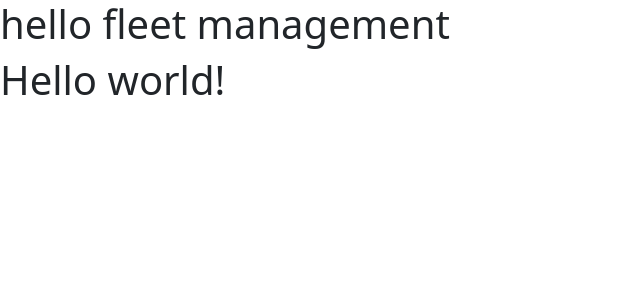
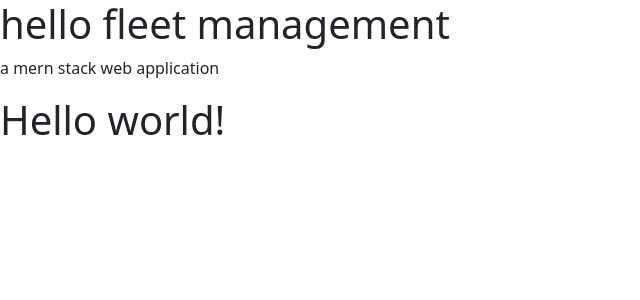
Before and after one commit to pranayvarade1101/FleetManagement, a React (Create React App) app in the folder fm-client/: page / in a window 1280 px wide. Shown: the top 300 px of the page, without its empty margins (0-640 px from the left). Built offline with nearby package versions, Linux system fonts and the light colour scheme; no server answers.

Commit message:
modified app.jsx

```diff
--- a/fm-client/src/App.jsx
+++ b/fm-client/src/App.jsx
@@ -25,6 +25,7 @@ function App() {
     <div classNameName="App">
 
     <h1>hello fleet management</h1>
+    <p>a mern stack web application</p>
       <h1>{data}</h1>
     </div>
   );
```
